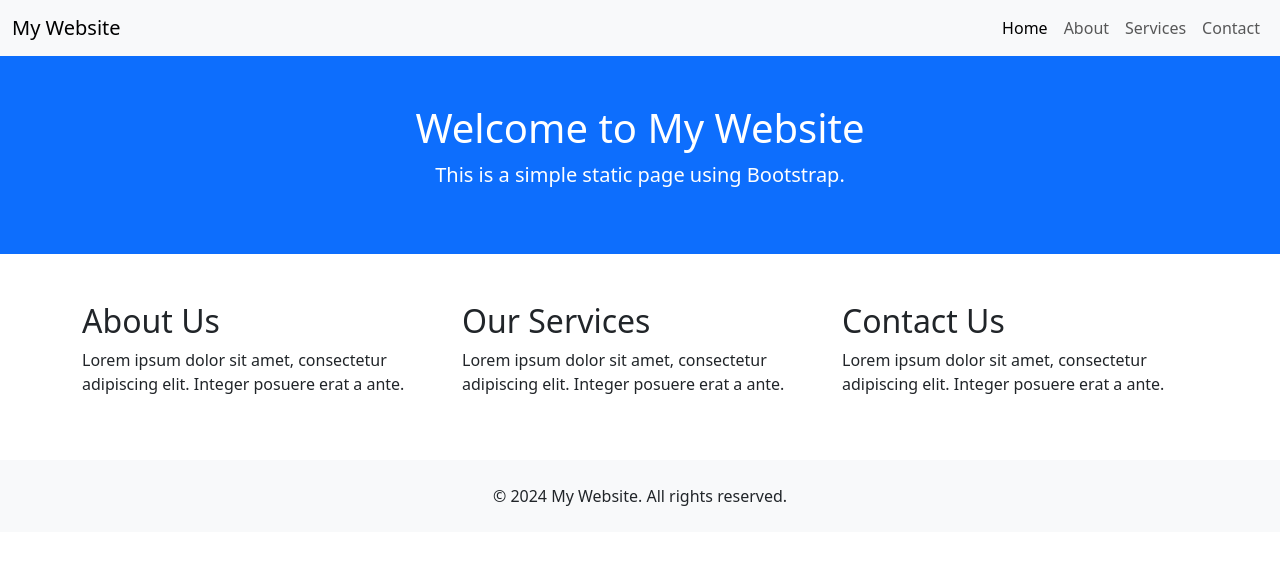
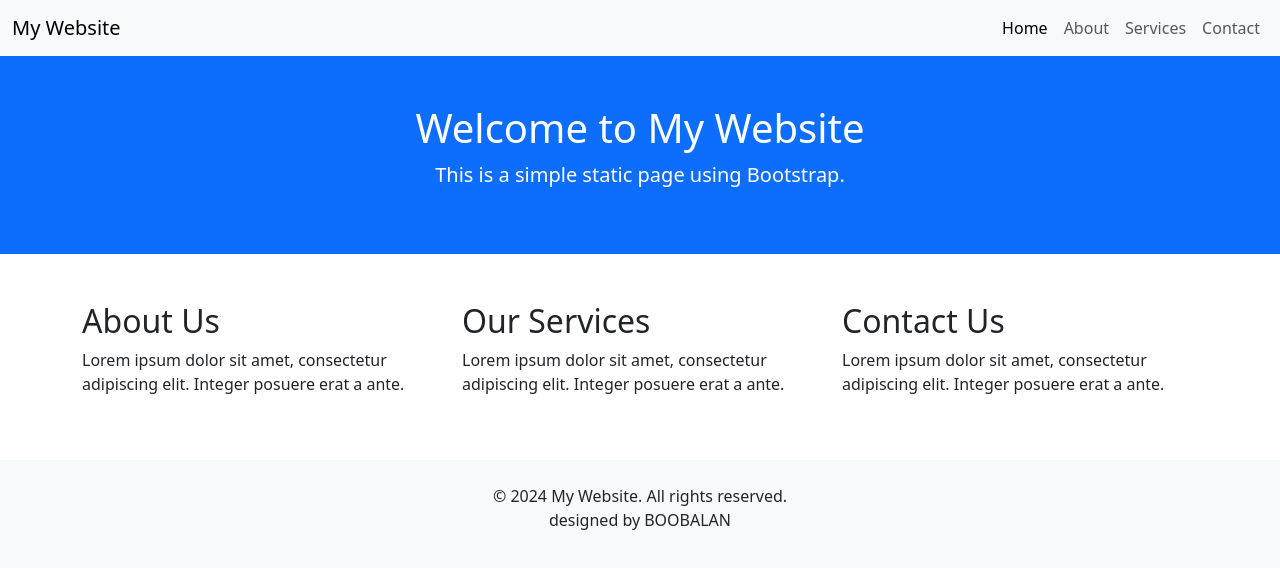
Before and after one commit to boobalan303/BOOBALAN-STATIC, a plain HTML site: page index.html in a window 1280 px wide. Drawn offline with nearby package versions, Linux system fonts and the light colour scheme.

Commit message:
Update index.html

```diff
--- a/index.html
+++ b/index.html
@@ -68,6 +68,7 @@
     <footer class="bg-light text-center py-4">
         <div class="container">
             <p class="mb-0">&copy; 2024 My Website. All rights reserved.</p>
+            <p>designed by BOOBALAN</p>
         </div>
     </footer>
 
```
